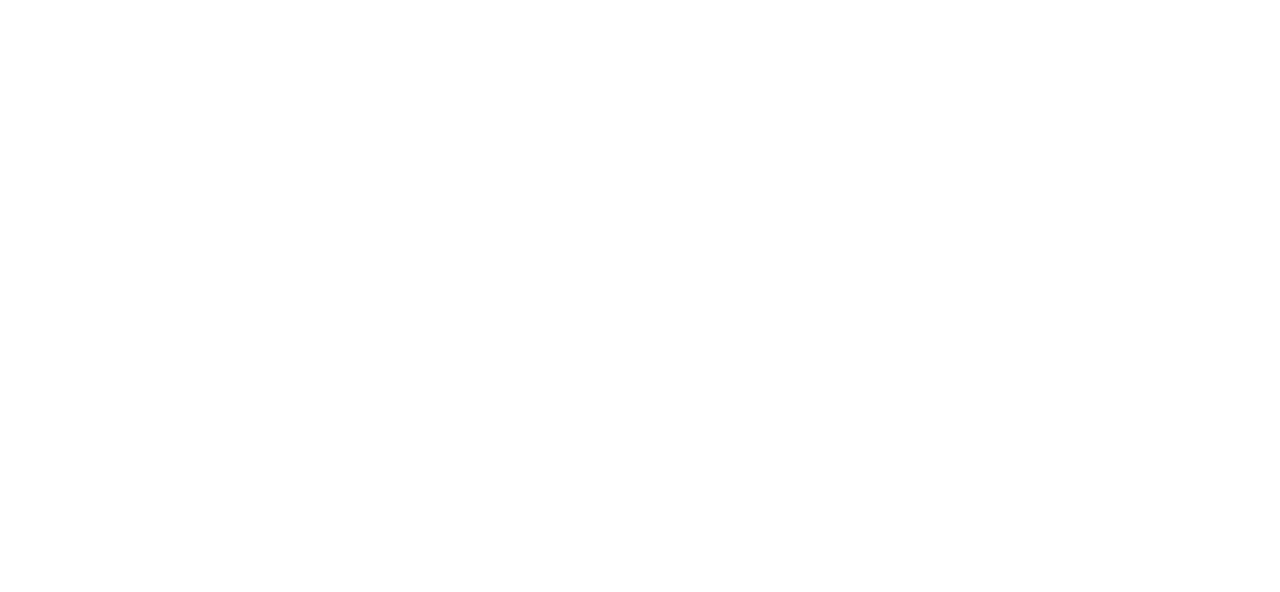
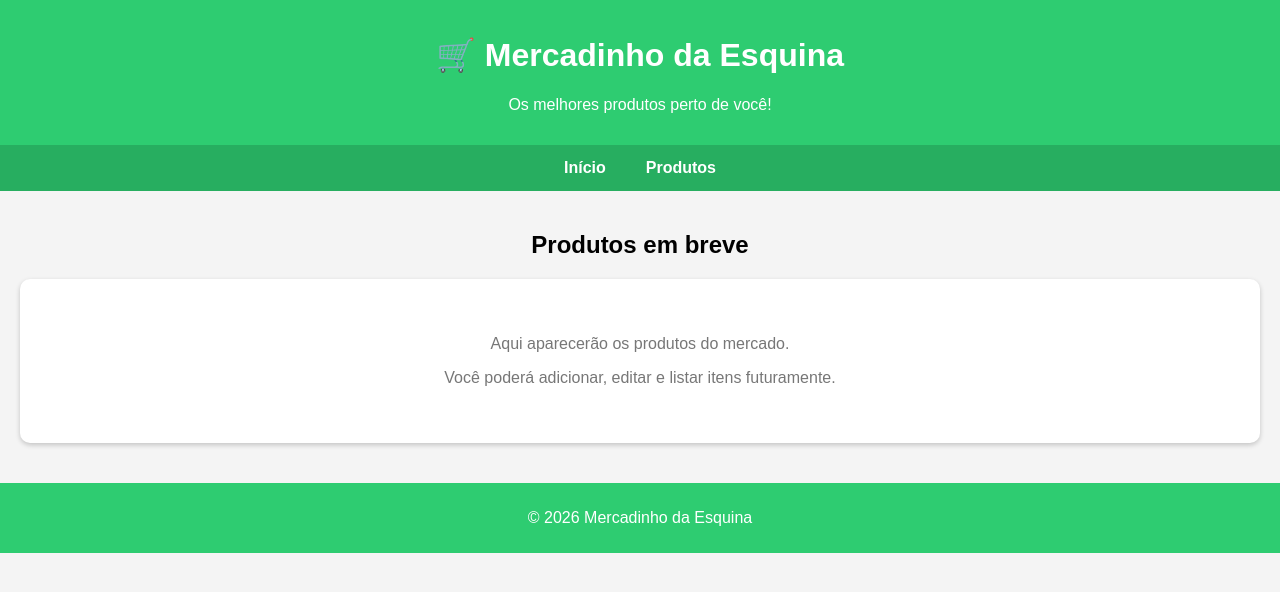
Before and after one commit to Kaylan515/Atividade-FASTAPI---ORM, a FastAPI app: page / in a window 1280 px wide. Before the commit the part shown is empty. Shown: the top 592 px of the page. Run offline with FastAPI, Linux system fonts and the light colour scheme.

Commit message:
Priemeira impressão do site

```diff
--- a/templates/index.html
+++ b/templates/index.html
@@ -3,9 +3,89 @@
 <head>
     <meta charset="UTF-8">
     <meta name="viewport" content="width=device-width, initial-scale=1.0">
-    <title>Mercadinho da esquina</title>
+    <title>Mercadinho da Esquina</title>
+
+    <style>
+        body {
+            margin: 0;
+            font-family: Arial, sans-serif;
+            background-color: #f4f4f4;
+        }
+
+        /* HEADER */
+        header {
+            background-color: #2ecc71;
+            color: white;
+            padding: 15px;
+            text-align: center;
+        }
+
+        /* MENU */
+        nav {
+            background-color: #27ae60;
+            display: flex;
+            justify-content: center;
+        }
+
+        nav a {
+            color: white;
+            padding: 14px 20px;
+            text-decoration: none;
+            font-weight: bold;
+        }
+
+        nav a:hover {
+            background-color: #1e8449;
+        }
+
+        /* CONTEÚDO */
+        .container {
+            padding: 20px;
+            text-align: center;
+        }
+
+        .placeholder {
+            background: white;
+            padding: 40px;
+            border-radius: 10px;
+            box-shadow: 0 2px 5px rgba(0,0,0,0.2);
+            color: #777;
+        }
+
+        /* FOOTER */
+        footer {
+            background-color: #2ecc71;
+            color: white;
+            text-align: center;
+            padding: 10px;
+            margin-top: 20px;
+        }
+    </style>
 </head>
 <body>
 
+    <header>
+        <h1>🛒 Mercadinho da Esquina</h1>
+        <p>Os melhores produtos perto de você!</p>
+    </header>
+
+    <nav>
+        <a href="#">Início</a>
+        <a href="#">Produtos</a>
+    </nav>
+
+    <div class="container">
+        <h2>Produtos em breve</h2>
+
+        <div class="placeholder">
+            <p>Aqui aparecerão os produtos do mercado.</p>
+            <p>Você poderá adicionar, editar e listar itens futuramente.</p>
+        </div>
+    </div>
+
+    <footer>
+        <p>© 2026 Mercadinho da Esquina</p>
+    </footer>
+
 </body>
 </html>
```
